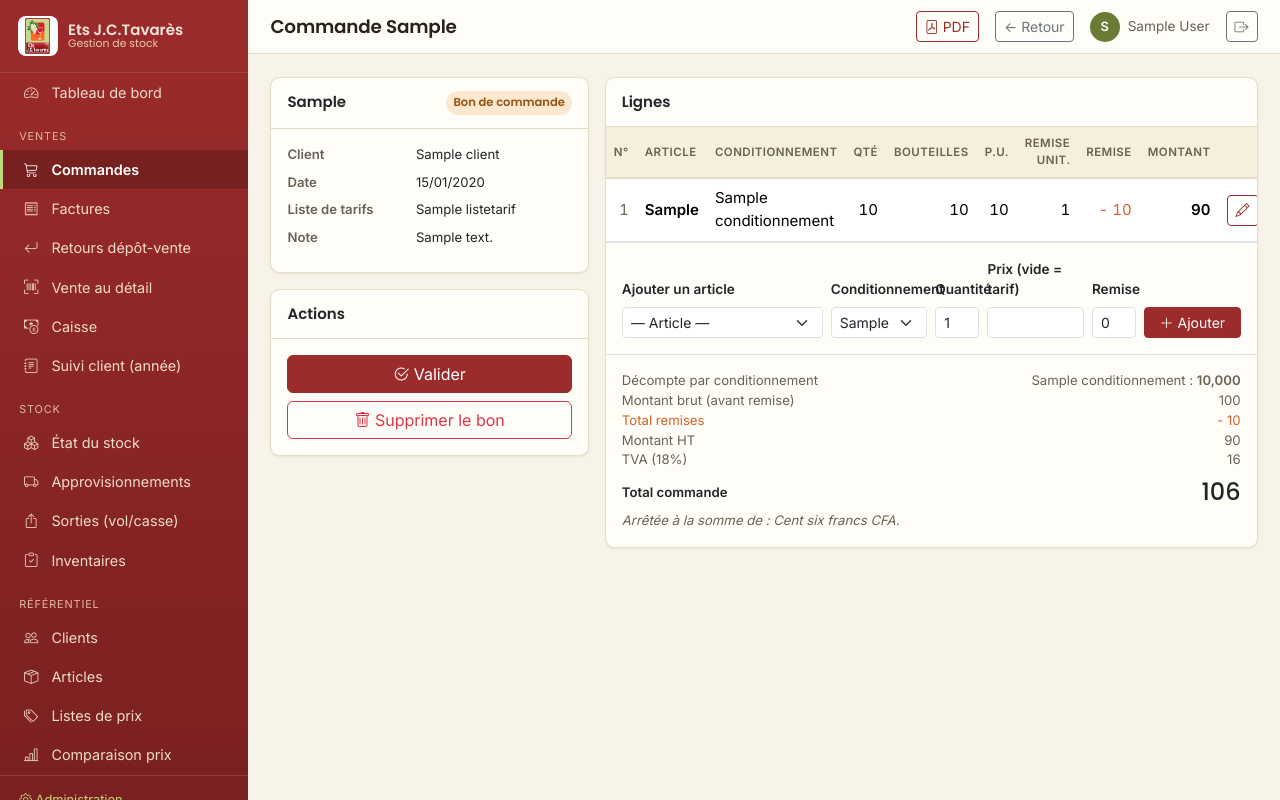
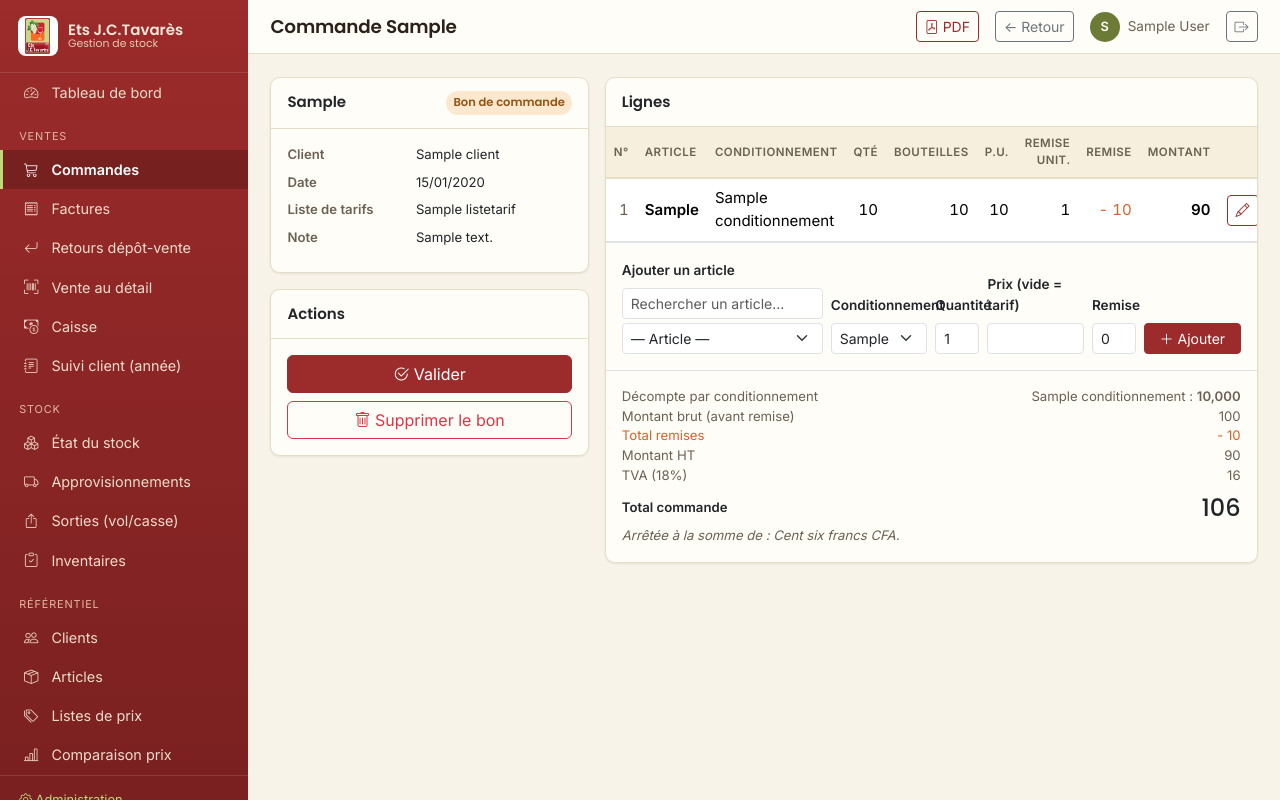
Before and after one commit to Mediasoftsenegal/gestion_stock, a Django app: page /ventes/commandes/1/ in a window 1280 px wide. Run offline with Django 4.2, Linux system fonts and the light colour scheme; a user stored in the database is signed in; tables that the repository leaves empty hold one stand-in row (values such as "Sample post").

Commit message:
Recherche d'article dans le formulaire d'ajout de ligne d'un bon
Une zone de recherche filtre la liste des articles proposes lors de
l'ajout d'une ligne a un bon de commande non valide.

Co-Authored-By: Claude Haiku 5.5 <noreply@anthropic.com>

```diff
--- a/ventes/templates/ventes/commande_detail.html
+++ b/ventes/templates/ventes/commande_detail.html
@@ -129,7 +129,8 @@
         <form method="post" action="{% url 'ventes:commande_ligne_ajouter' commande.pk %}" class="row g-2 align-items-end">{% csrf_token %}
           <div class="col-md-4">
             <label class="form-label small">Ajouter un article</label>
-            <select name="article_id" class="form-select form-select-sm" required>
+            <input type="text" id="ajout_article_search" class="form-control form-control-sm mb-1" placeholder="Rechercher un article…" autocomplete="off">
+            <select name="article_id" id="ajout_article_select" class="form-select form-select-sm" required>
               <option value="">— Article —</option>
               {% for a in articles_commande %}
                 <option value="{{ a.id }}">{{ a.libarticle }}</option>
@@ -200,6 +201,19 @@
 
 {% block extra_js %}
 <script>
+(function () {
+  const recherche = document.getElementById('ajout_article_search');
+  const select = document.getElementById('ajout_article_select');
+  if (recherche && select) {
+    recherche.addEventListener('input', function () {
+      const q = recherche.value.trim().toLowerCase();
+      Array.from(select.options).forEach(function (opt) {
+        if (!opt.value) return;
+        opt.hidden = q !== '' && !opt.textContent.toLowerCase().includes(q);
+      });
+    });
+  }
+})();
 document.querySelectorAll('.btn-edit-ligne').forEach(function (btn) {
   btn.addEventListener('click', function () {
     var row = document.getElementById(btn.getAttribute('data-target'));
```
